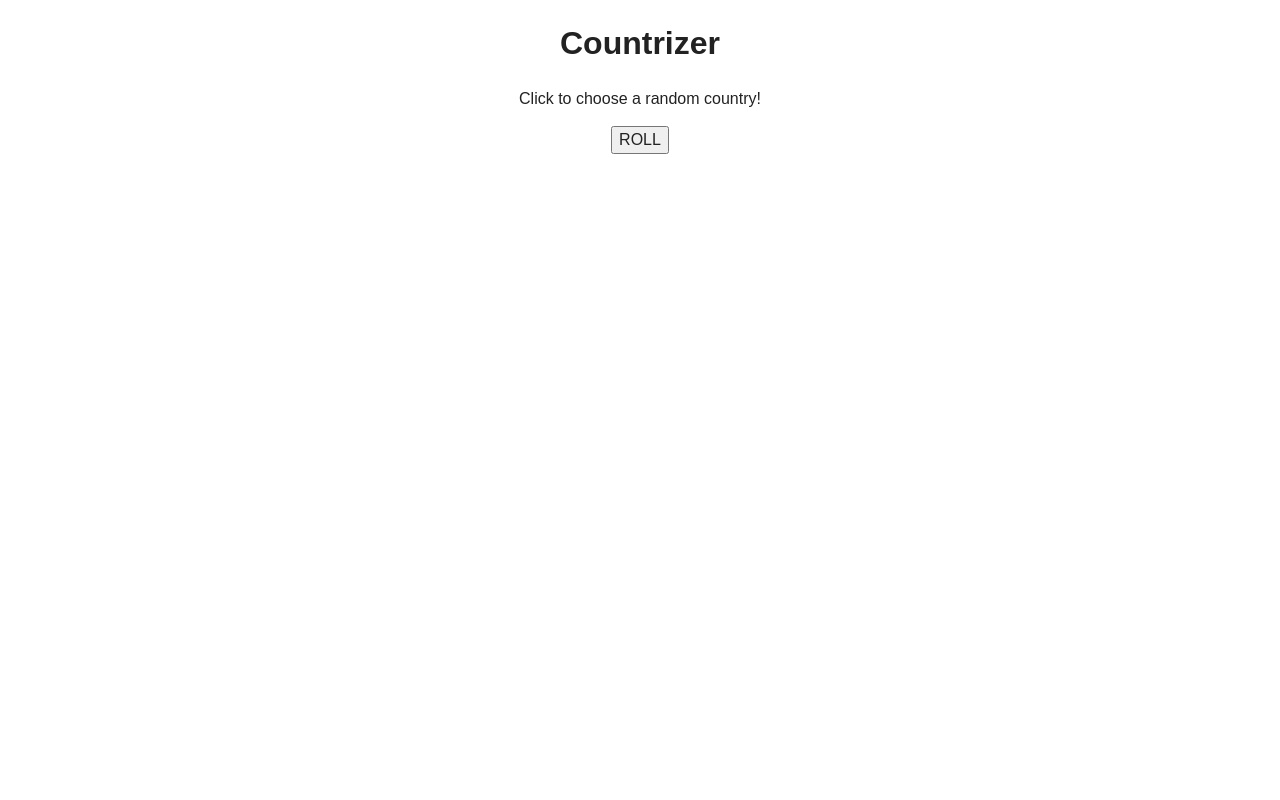
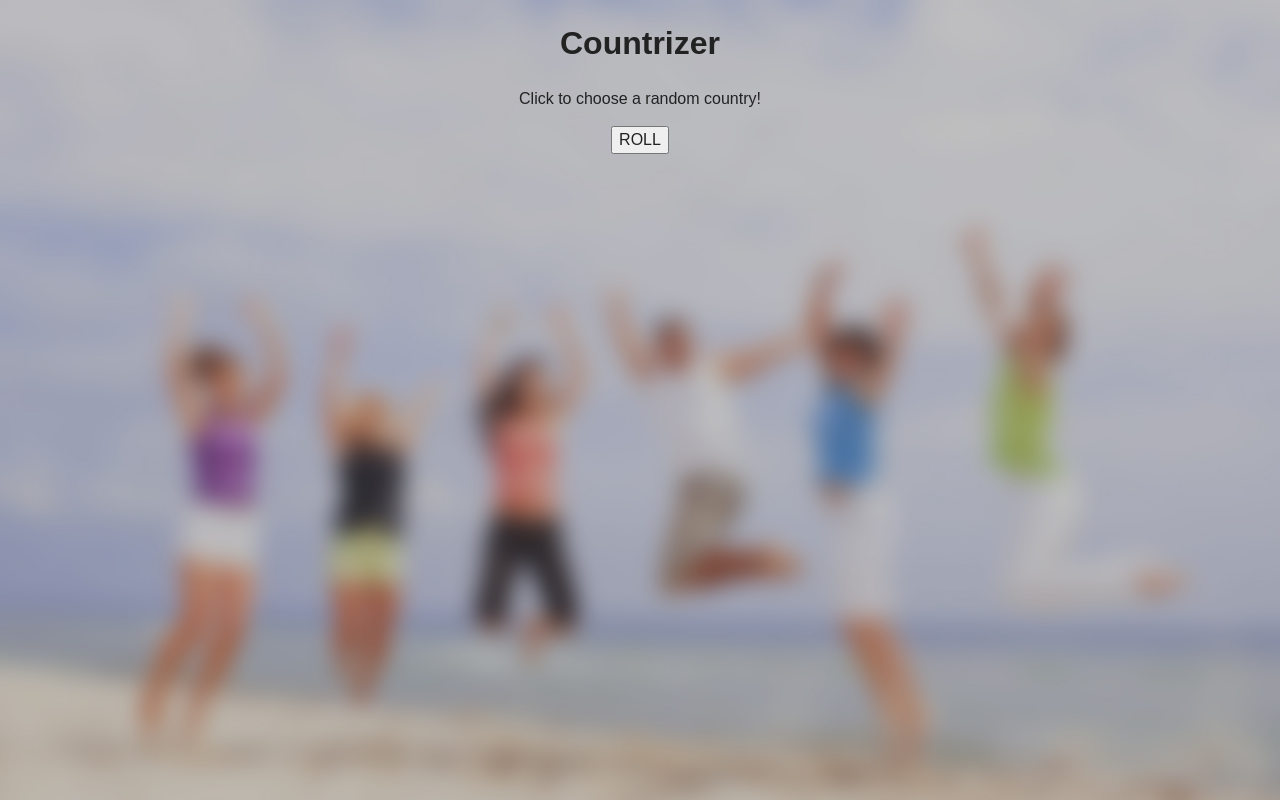
Before and after one commit to diempi/countrizer, a plain HTML site: page index.html in a window 1280 px wide. Drawn offline with nearby package versions, Linux system fonts and the light colour scheme.

Commit message:
Background added

```diff
--- a/css/main.css
+++ b/css/main.css
@@ -94,6 +94,12 @@ textarea {
 /* ==========================================================================
    Author's custom styles
    ========================================================================== */
+body {
+    background-image: url('./../img/ctbackground.jpg');
+    background-size: cover;
+}
+
+
 #main{
     width: 90%;
     margin: 0 auto;
```
Also changed, not shown: img/ctbackground.jpg (added).
